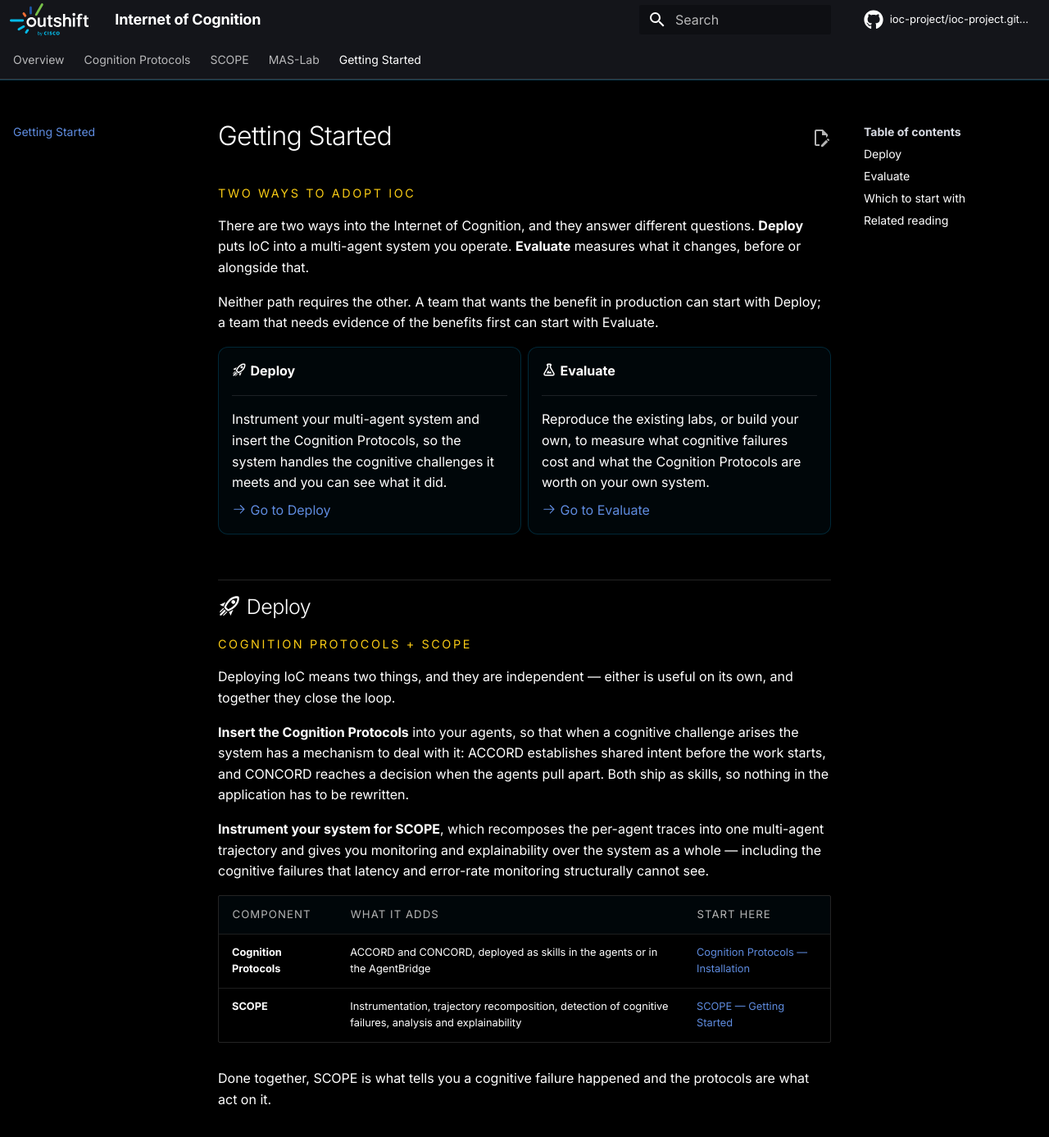
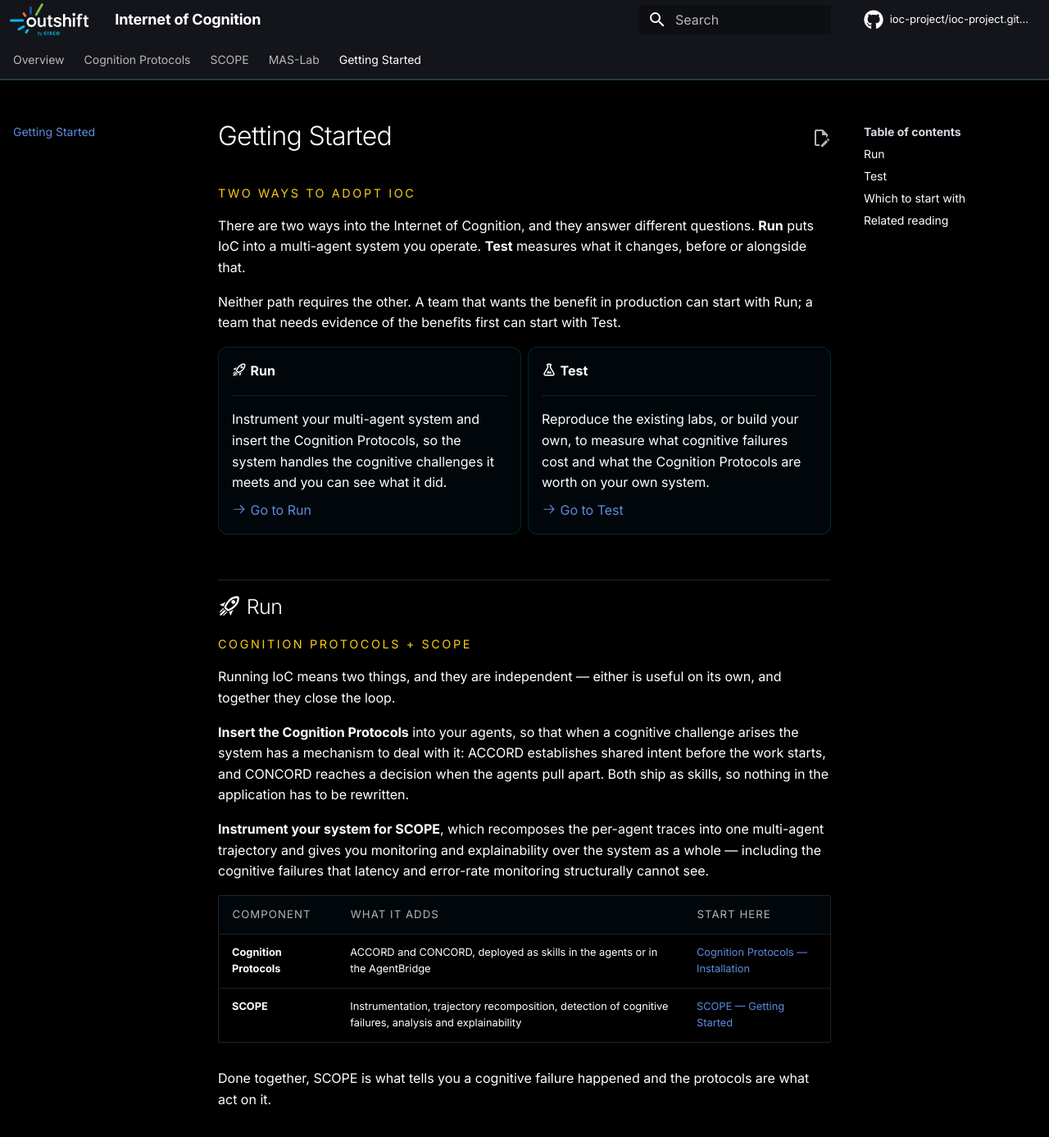
Before and after one commit to ioc-project/ioc-project.github.io, an MkDocs documentation site: the page built from docs/how-to/index.md, in a window 1280 px wide and 1400 px high. Shown: the top 1387 px of the window at 82% size. Built offline with MkDocs 1.6.1 and Material for MkDocs 9.7.7, drawn with Linux system fonts in a browser that asks for light colours; comment, search, counter and statistics services are not loaded; some of the changed text lies outside the part shown.

Commit message:
docs: revert Run -> Deploy, Test -> Evaluate
Signed-off-by: Jacques Samain <jsamain@cisco.com>

```diff
--- a/docs/how-to/index.md
+++ b/docs/how-to/index.md
@@ -8,39 +8,39 @@ title: Getting Started
 
 There are two ways into the Internet of Cognition, and they answer different
 questions.
-**Deploy** puts IoC into a multi-agent system you operate.
-**Evaluate** measures what it changes, before or alongside that.
+**Run** puts IoC into a multi-agent system you operate.
+**Test** measures what it changes, before or alongside that.
 
 Neither path requires the other. A team that wants the benefit in production can start
-with Deploy; a team that needs evidence of the benefits first can start with Evaluate.
+with Run; a team that needs evidence of the benefits first can start with Test.
 
 <div class="grid cards" markdown>
 
--   :material-rocket-launch-outline: **Deploy**
+-   :material-rocket-launch-outline: **Run**
 
     ---
 
     Instrument your multi-agent system and insert the Cognition Protocols, so the
     system handles the cognitive challenges it meets and you can see what it did.
 
-    [:octicons-arrow-right-24: Go to Deploy](#deploy)
+    [:octicons-arrow-right-24: Go to Run](#run)
 
--   :material-flask-outline: **Evaluate**
+-   :material-flask-outline: **Test**
 
     ---
 
     Reproduce the existing labs, or build your own, to measure what cognitive
     failures cost and what the Cognition Protocols are worth on your own system.
 
-    [:octicons-arrow-right-24: Go to Evaluate](#evaluate)
+    [:octicons-arrow-right-24: Go to Test](#test)
 
 </div>
 
-## :material-rocket-launch-outline: Deploy
+## :material-rocket-launch-outline: Run
 
 <p class="eyebrow">Cognition Protocols + SCOPE</p>
 
-Deploying IoC means two things, and they are independent — either is useful on its own,
+Running IoC means two things, and they are independent — either is useful on its own,
 and together they close the loop.
 
 **Insert the Cognition Protocols** into your agents, so that when a cognitive
@@ -61,11 +61,11 @@ structurally cannot see.
 Done together, SCOPE is what tells you a cognitive failure happened and the protocols
 are what act on it.
 
-## :material-flask-outline: Evaluate
+## :material-flask-outline: Test
 
 <p class="eyebrow">MAS-Lab, with the Cognition Protocols and SCOPE inside it</p>
 
-Evaluating means running the system under **MAS-Lab**, which integrates both the
+Testing means running the system under **MAS-Lab**, which integrates both the
 Cognition Protocols and SCOPE so that a claim about either can be measured rather
 than asserted.
 
@@ -86,14 +86,14 @@ evidence.
 
 | If you&hellip; | Start with |
 |---|---|
-| operate a multi-agent system and want the benefit in production | **Deploy** |
-| have to justify adoption with numbers before changing production | **Evaluate** |
-| are deciding which cognitive failures matter on your own system | **Evaluate** |
-| already run OpenTelemetry instrumentation | **Deploy**, beginning with SCOPE |
-| own the agents and want coordination benefit first | **Deploy**, beginning with the protocols |
+| operate a multi-agent system and want the benefit in production | **Run** |
+| have to justify adoption with numbers before changing production | **Test** |
+| are deciding which cognitive failures matter on your own system | **Test** |
+| already run OpenTelemetry instrumentation | **Run**, beginning with SCOPE |
+| own the agents and want coordination benefit first | **Run**, beginning with the protocols |
 
-The two are not exclusive, and most teams end up with both: Evaluate to establish what
-a change is worth, Deploy to put it in front of real traffic.
+The two are not exclusive, and most teams end up with both: Test to establish what
+a change is worth, Run to put it in front of real traffic.
 
 ## Related reading
 
```
Also changed, not shown: docs/mas-lab/index.md (+1 -1 lines).
